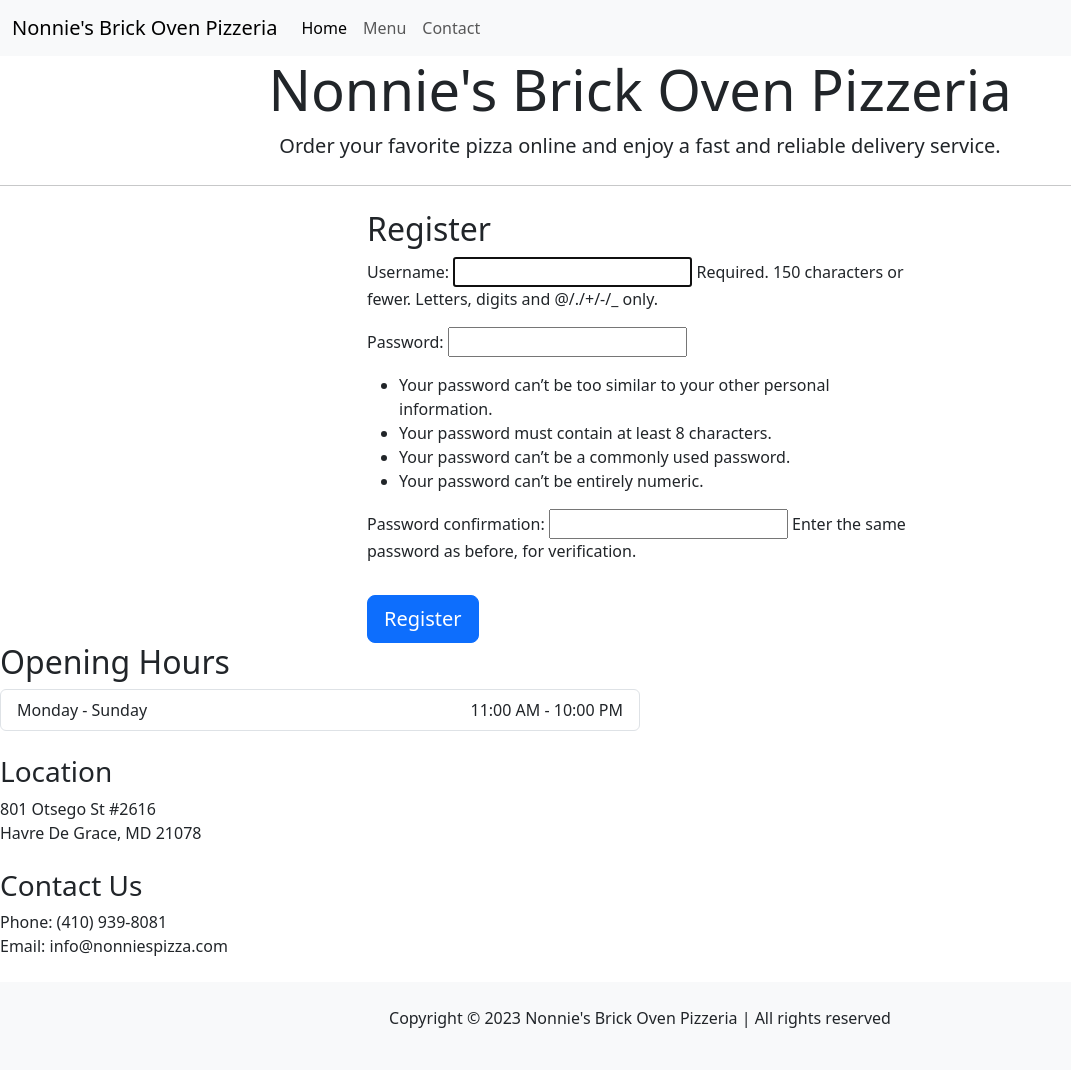
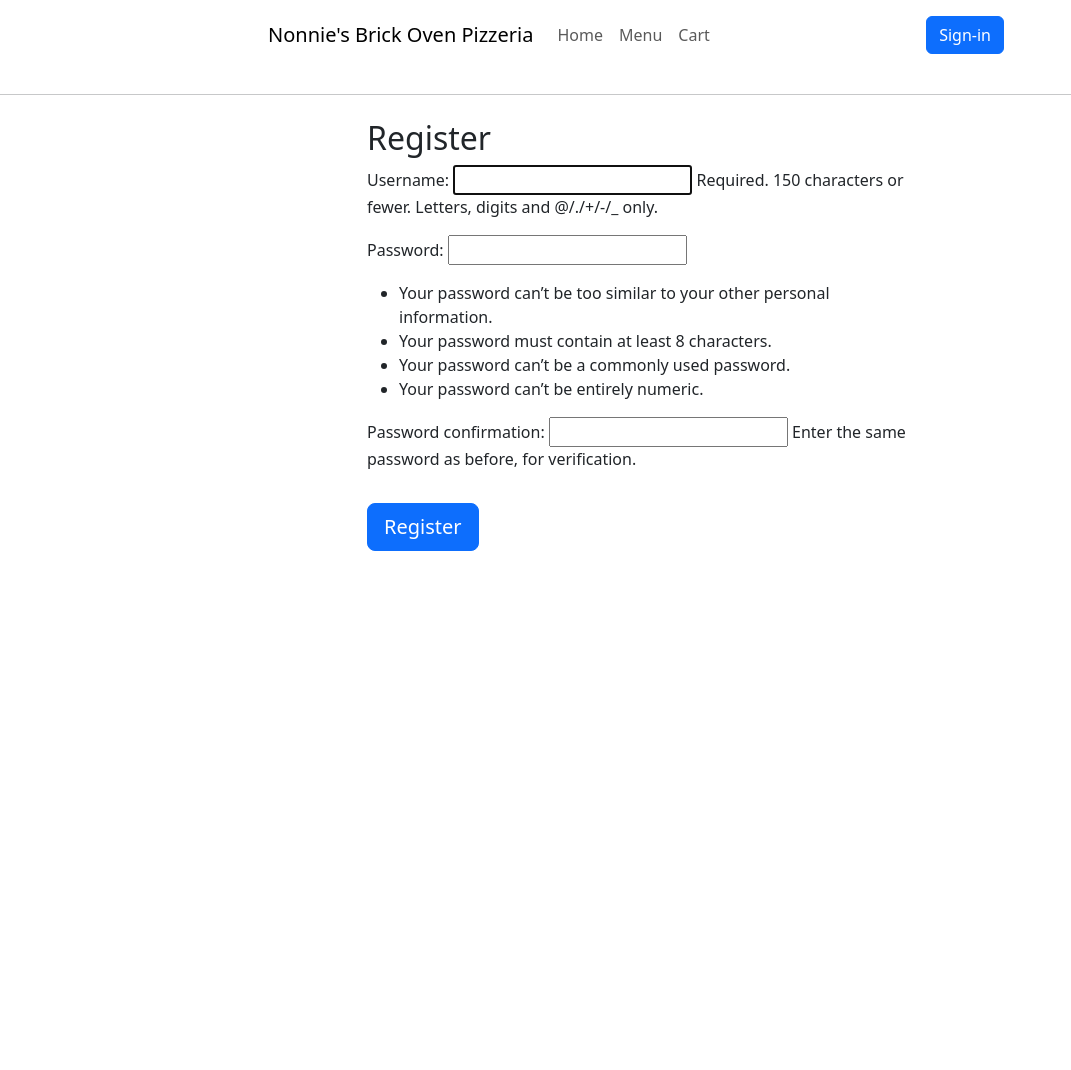
Before and after one commit to andrewanchor/nonniespizza2.0, a Django app: page /menu/register in a window 1280 px wide. Shown: the whole page, without its empty margins (0-1071 px from the left). After the commit the page ends 551 px from the top, so only its background shows below. Run offline with Django 4.2, Linux system fonts and the light colour scheme.

Commit message:
Latest features

```diff
--- a/nonnies_pizza/menu/templates/register.html
+++ b/nonnies_pizza/menu/templates/register.html
@@ -7,35 +7,42 @@
   <script src="https://cdn.jsdelivr.net/npm/bootstrap@5.3.0-alpha3/dist/js/bootstrap.bundle.min.js" integrity="sha384-ENjdO4Dr2bkBIFxQpeoTz1HIcje39Wm4jDKdf19U8gI4ddQ3GYNS7NTKfAdVQSZe" crossorigin="anonymous"></script>
 
   <title>Nonnie's Brick Oven Pizzeria</title>
+  <style>
+    nav{
+      margin-left:20%;
+      margin-right:20%;
+    }
+  </style>
 </head>
 <body>
 
-    <nav class="navbar navbar-expand-lg navbar-light bg-light">
-        <div class="container-fluid">
-          <a class="navbar-brand" href="#">Nonnie's Brick Oven Pizzeria</a>
+  <nav class="navbar navbar-expand-lg navbar-light bg-white">
+    <div class="container-fluid bg-white">
+      <a class="navbar-brand" href="/">Nonnie's Brick Oven Pizzeria</a>
       <button class="navbar-toggler" type="button" data-bs-toggle="collapse" data-bs-target="#navbarNav" aria-controls="navbarNav" aria-expanded="false" aria-label="Toggle navigation">
         <span class="navbar-toggler-icon"></span>
       </button>
       <div class="collapse navbar-collapse" id="navbarNav">
-            <ul class="navbar-nav">
+        <ul class="navbar-nav me-auto">
           <li class="nav-item">
-                <a class="nav-link active" aria-current="page" href="/">Home</a>
+            <a class="nav-link" href="/">Home</a>
           </li>
           <li class="nav-item">
             <a class="nav-link" href="/menu">Menu</a>
           </li>
           <li class="nav-item">
-                <a class="nav-link" href="#">Contact</a>
+            <a class="nav-link" href="cart">Cart</a>
+          </li>
+        </ul>
+        <ul class="navbar-nav ml-auto">
+          <li class="nav-item">
+            <a class="nav-link active" aria-current="page" href="register"><button class="btn btn-primary">Sign-in</button></a>
           </li>
         </ul>
       </div>
     </div>
   </nav>
-      <div class="jumbotron bg-white">
-        <h1 class="display-4 text-center">Nonnie's Brick Oven Pizzeria</h1>
-        <p class="lead text-center">Order your favorite pizza online and enjoy a fast and reliable delivery service.</p>
         <hr class="my-4">
-        </div>
 
     <div class="container">
         <div class="row">
@@ -49,32 +56,6 @@
           </div>
         </div>
       </div>
-
-      <div class="col-md-6 mb-4">
-        <h2>Opening Hours
-        </h2>
-        <ul class="list-group">
-        <li class="list-group-item d-flex justify-content-between align-items-center">
-            Monday - Sunday
-            <span>11:00 AM - 10:00 PM</span>
-        </li>
-        </ul>
-        <div class="mt-4">
-        <h3>Location</h3>
-        <p>801 Otsego St #2616<br> Havre De Grace, MD 21078</p>
-        </div>
-        <div class="mt-4">
-        <h3>Contact Us</h3>
-        <p>Phone: (410) 939-8081<br> Email: info@nonniespizza.com</p>
-        </div>
-        </div>
-        </div>
-        </div>
-        <footer class="bg-light py-4">
-        <div class="container text-center">
-        <p>Copyright © 2023
-        Nonnie's Brick Oven Pizzeria | All rights reserved</p>
-        </div>
         </footer>
         <script src="https://cdn.jsdelivr.net/npm/bootstrap@5.3.0-alpha3/dist/js/bootstrap.bundle.min.js" integrity="sha384-ENjdO4Dr2bkBIFxQpeoTz1HIcje39Wm4jDKdf19U8gI4ddQ3GYNS7NTKfAdVQSZe" crossorigin="anonymous"></script>
         </body>
```
Also changed, not shown: nonnies_pizza/menu/templates/cart.html (+16 -12 lines), nonnies_pizza/menu/templates/landing.html (+10 -4 lines), nonnies_pizza/menu/templates/menu.html (+14 -11 lines). Lines whose indentation alone changed are shown as unchanged.
